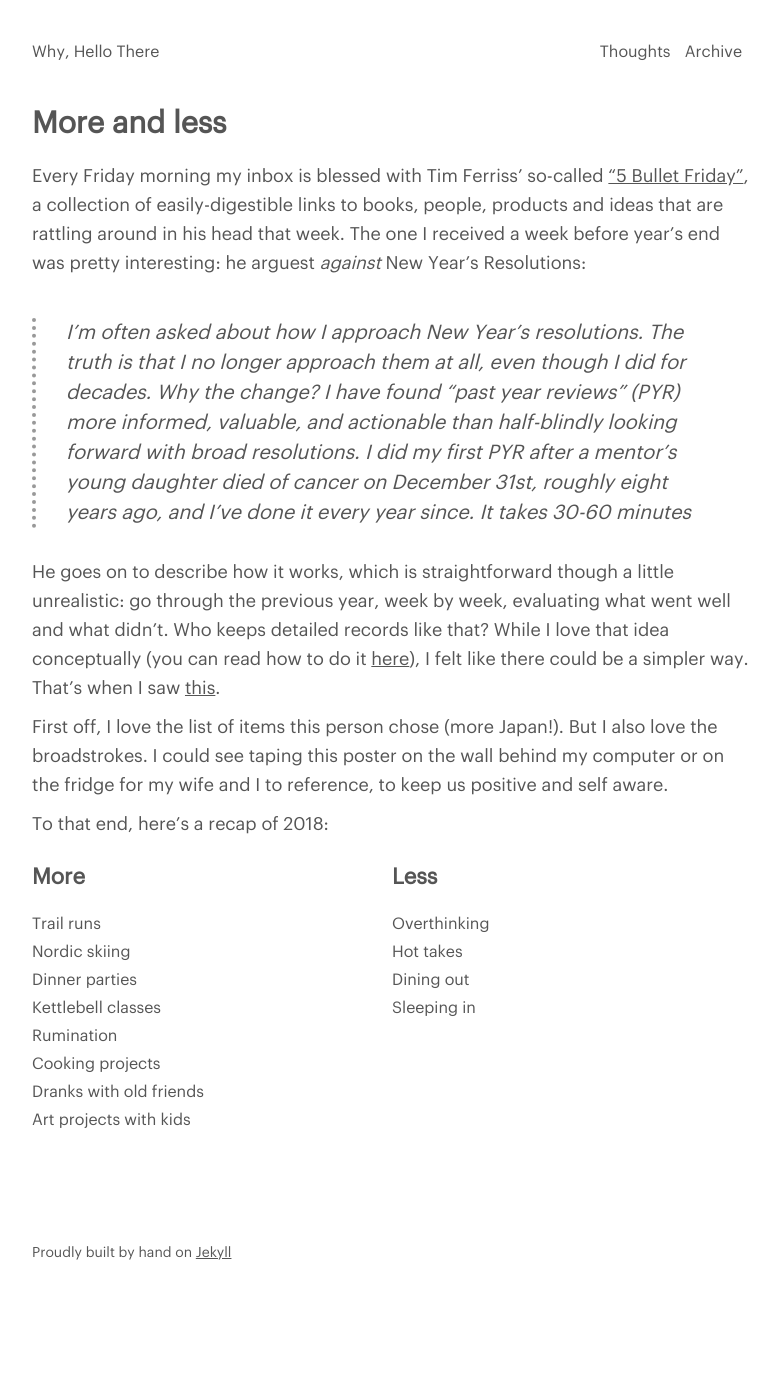
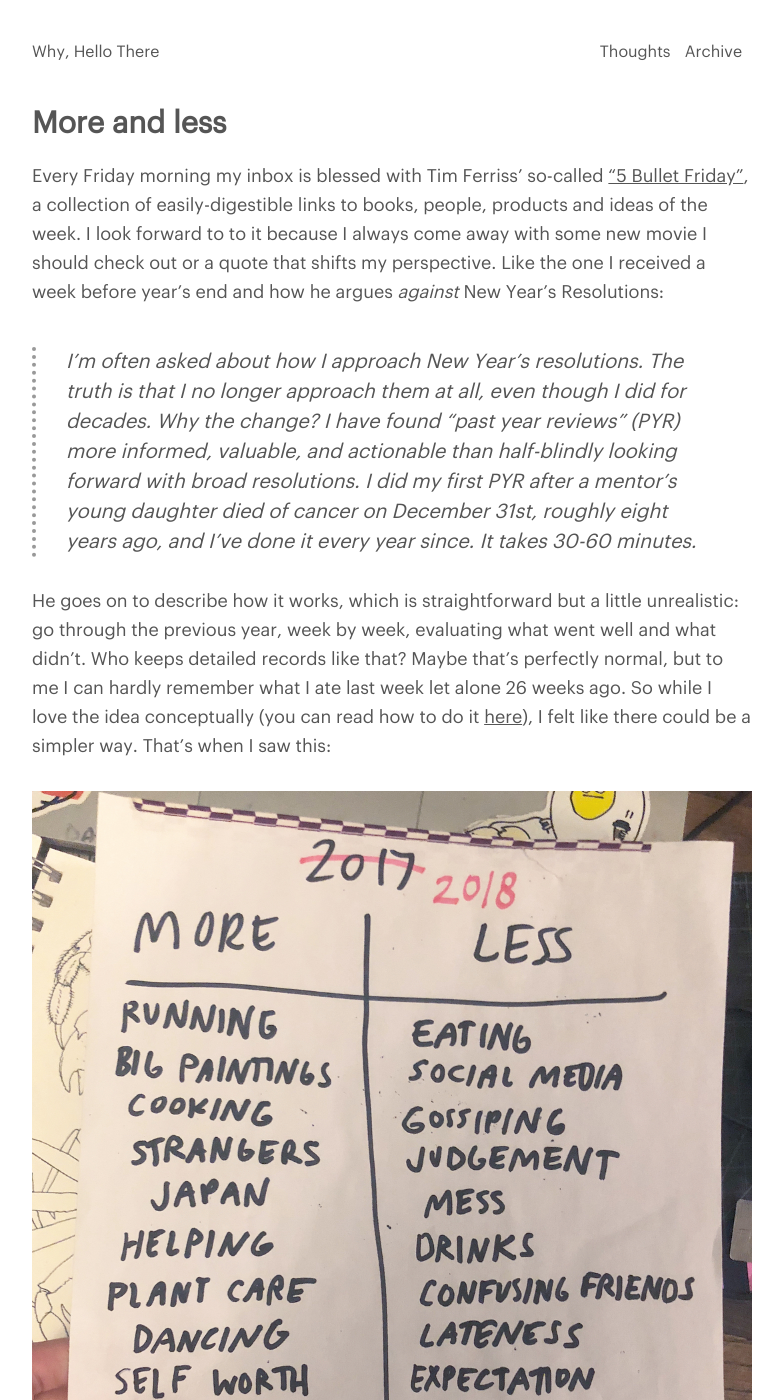
Before and after one commit to jonaschafer/jonaschafer.github.io, a Jekyll site: the page built from collections/_thoughts/more-less.md, in a window 1280 px wide and 1400 px high. Shown: the whole window, without its empty margins (248-1031 px from the left). Built offline with Jekyll 4.4.1, drawn with Linux system fonts in a browser that asks for light colours; some of the changed text lies outside the part shown.

Commit message:
updated content on more-less file and added images to support it

```diff
--- a/collections/_thoughts/more-less.md
+++ b/collections/_thoughts/more-less.md
@@ -35,17 +35,21 @@
 
 # More and less
 
-Every Friday morning my inbox is blessed with Tim Ferriss' so-called <a href="https://tim.blog/welcome-to-5-bullet-friday/">"5 Bullet Friday"</a>, a collection of easily-digestible links to books, people, products and ideas that are rattling around in his head that week. The one I received a week before year's end was pretty interesting: he arguest _against_ New Year's Resolutions:
+Every Friday morning my inbox is blessed with Tim Ferriss' so-called <a href="https://tim.blog/welcome-to-5-bullet-friday/">"5 Bullet Friday"</a>, a collection of easily-digestible links to books, people, products and ideas of the week. I look forward to to it because I always come away with some new movie I should check out or a quote that shifts my perspective. Like the one I received a week before year's end and how he argues _against_ New Year's Resolutions:
 
 <blockquote>
-  I’m often asked about how I approach New Year’s resolutions. The truth is that I no longer approach them at all, even though I did for decades. Why the change? I have found “past year reviews” (PYR) more informed, valuable, and actionable than half-blindly looking forward with broad resolutions. I did my first PYR after a mentor’s young daughter died of cancer on December 31st, roughly eight years ago, and I’ve done it every year since. It takes 30-60 minutes
+  I’m often asked about how I approach New Year’s resolutions. The truth is that I no longer approach them at all, even though I did for decades. Why the change? I have found “past year reviews” (PYR) more informed, valuable, and actionable than half-blindly looking forward with broad resolutions. I did my first PYR after a mentor’s young daughter died of cancer on December 31st, roughly eight years ago, and I’ve done it every year since. It takes 30-60 minutes.
 </blockquote>
 
-He goes on to describe how it works, which is straightforward though a little unrealistic: go through the previous year, week by week, evaluating what went well and what didn't. Who keeps detailed records like that? While I love that idea conceptually (you can read how to do it <a href="https://tim.blog/2018/12/28/past-year-review/">here</a>), I felt like there could be a simpler way. That's when I saw [this](https://www.swiss-miss.com/2018/12/more-less-2.html).
+He goes on to describe how it works, which is straightforward but a little unrealistic: go through the previous year, week by week, evaluating what went well and what didn't. Who keeps detailed records like that? Maybe that's perfectly normal, but to me I can hardly remember what I ate last week let alone 26 weeks ago. So while I love the idea conceptually (you can read how to do it <a href="https://tim.blog/2018/12/28/past-year-review/">here</a>), I felt like there could be a simpler way. That's when I saw this:
 
-First off, I love the list of items this person chose (more Japan!). But I also love the broadstrokes. I could see taping this poster on the wall behind my computer or on the fridge for my wife and I to reference, to keep us positive and self aware.
+![](/assets/images/thoughts/more-less.jpg).
 
-To that end, here's a recap of 2018:
+First off, the items on this example are amazing (more Japan!), but also the broadstroke simplicity. They read like a mantra to follow and track daily. Are you actively making plans for a new trip to Japan? How are your plants looking? That kind of thing. Then, fortuitously, I had a beer with a friend who told me how he use Google Sheets to track his (positive) habits that give him a high level of his progress. He has graciously shared the [file](https://docs.google.com/spreadsheets/d/1wFmKDd_wmyKdwGKc0Wsfg0yw_cGBX33mccqBG9rj3-s/edit#gid=0)) here! Here's a preview:
+
+![](/assets/images/thoughts/habit-tracker.png)
+
+<!-- To that end, here's a recap of 2018:
 
 <div class="umbrella">
   <div class="umbrella-left">
@@ -67,4 +71,4 @@
     <p class="list">Sleeping in</p>
 
   </div>
-</div>
+</div> -->
```
Also changed, not shown: assets/images/thoughts/habit-tracker.png (added), assets/images/thoughts/more-less.jpg (added).
